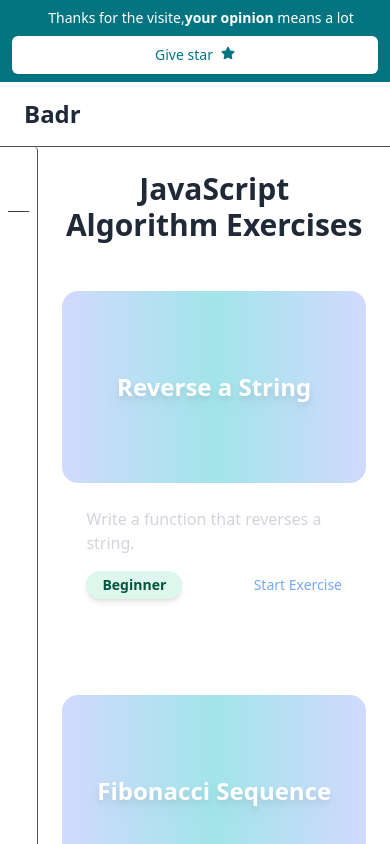
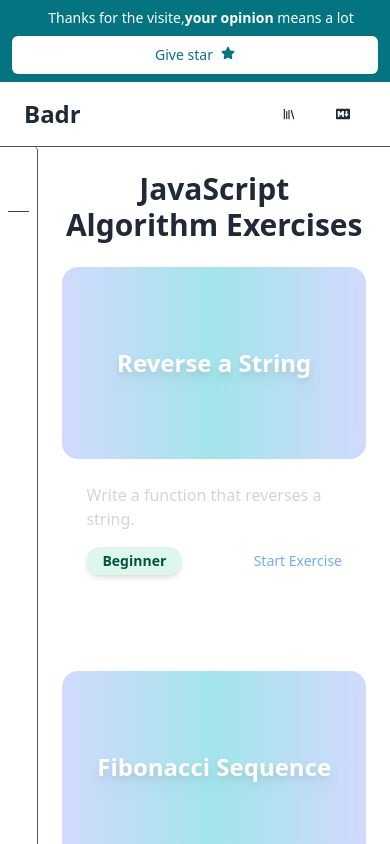
Before and after one commit to fabrichgit/codeZen, a React (Vite) app: page /js-playground/training in a window 390 px wide. Built offline with nearby package versions, Linux system fonts and the light colour scheme.

Commit message:
chore: remove link attribut

```diff
--- a/src/components/Header.tsx
+++ b/src/components/Header.tsx
@@ -1,5 +1,7 @@
 import { Link } from "react-router-dom"
 import {FaStar} from "react-icons/fa"
+import { IoLogoMarkdown } from "react-icons/io5"
+import { LuLibrary } from "react-icons/lu"
 
 function Header() {
   return (
@@ -29,8 +31,16 @@ function Header() {
             <div className="flex justify-between items-center">
             <a href="#" className="text-2xl font-bold">Badr</a>
             <div className="hidden md:flex space-x-6">
-            <Link to="/js-playground" className="block py-2 px-4 text-sm hover:bg-white hover:bg-opacity-20 transition-colors duration-300">JS Playground</Link>
+                <Link to="/js-playground/training" className="block py-2 px-4 text-sm hover:bg-white hover:bg-opacity-20 transition-colors duration-300">JS Playground</Link>
                 <Link to="/markdown-editor/library" className="block py-2 px-4 text-sm hover:bg-white hover:bg-opacity-20 transition-colors duration-300">Markdown Editor</Link>
+            </div>
+            <div className="md:hidden flex space-x-2">
+                <Link to="/js-playground/training" className="block py-2 px-4 text-sm rounded-lg hover:bg-white hover:bg-opacity-20 transition-colors duration-300">
+                    <LuLibrary/>
+                </Link>
+                <Link to="/markdown-editor/library" className="block py-2 px-4 rounded-lg text-sm hover:bg-white hover:bg-opacity-20 transition-colors duration-300">
+                    <IoLogoMarkdown/>
+                </Link>
             </div>
             </div>
         </nav>
--- a/src/components/MdLibrary.tsx
+++ b/src/components/MdLibrary.tsx
@@ -29,7 +29,7 @@ function MdLibrary() {
                     <h1>{oneLib.title}</h1>
                     <p>{oneLib.description}</p>
                 </div>
-                <div className='flex flex-wrap flex-col gap-4 md:flex-row justify-between w-full h-max py-5 md:h-full'>
+                <div className='flex flex-wrap flex-col-reverse gap-4 md:flex-row justify-between w-full h-max py-5 md:h-full'>
                     <div className='w-[50%] p-5 py-0'>
                         <pre className='text-wrap bg-transparent w-full h-[50vh] rounded-xl p-3'>
                             {
--- a/src/components/Training.tsx
+++ b/src/components/Training.tsx
@@ -3,7 +3,6 @@ type Exercise = {
     title: string;
     description: string;
     level: 'beginner' | 'intermediate' | 'advanced';
-    link: string;
   };
 
 const exercises: Exercise[] = [
@@ -12,21 +11,18 @@ const exercises: Exercise[] = [
     title: 'Reverse a String',
     description: 'Write a function that reverses a string.',
     level: 'beginner',
-    link: '/exercises/reverse-string',
 },
 {
     id: 2,
     title: 'Fibonacci Sequence',
     description: 'Generate the Fibonacci sequence up to a given number.',
     level: 'intermediate',
-    link: '/exercises/fibonacci',
 },
 {
     id: 3,
     title: 'Prime Numbers',
     description: 'Find all prime numbers up to a given number.',
     level: 'advanced',
-    link: '/exercises/prime-numbers',
 },
 // Ajoutez plus d'exercices ici
 ];
@@ -71,7 +67,7 @@ return (
 function Training() {
   return (
   <div className="max-w-7xl mx-auto p-6">
-      <h1 className="text-3xl font-bold text-center text-gray-800 mb-6">JavaScript Algorithm Exercises</h1>
+      <h1 className="text-3xl font-bold text-center">JavaScript Algorithm Exercises</h1>
       <div className="grid grid-cols-1 sm:grid-cols-2 md:grid-cols-3 gap-6">
         {exercises.map((exercise) => (
           <ExerciseCard key={exercise.id} exercise={exercise} />
```
